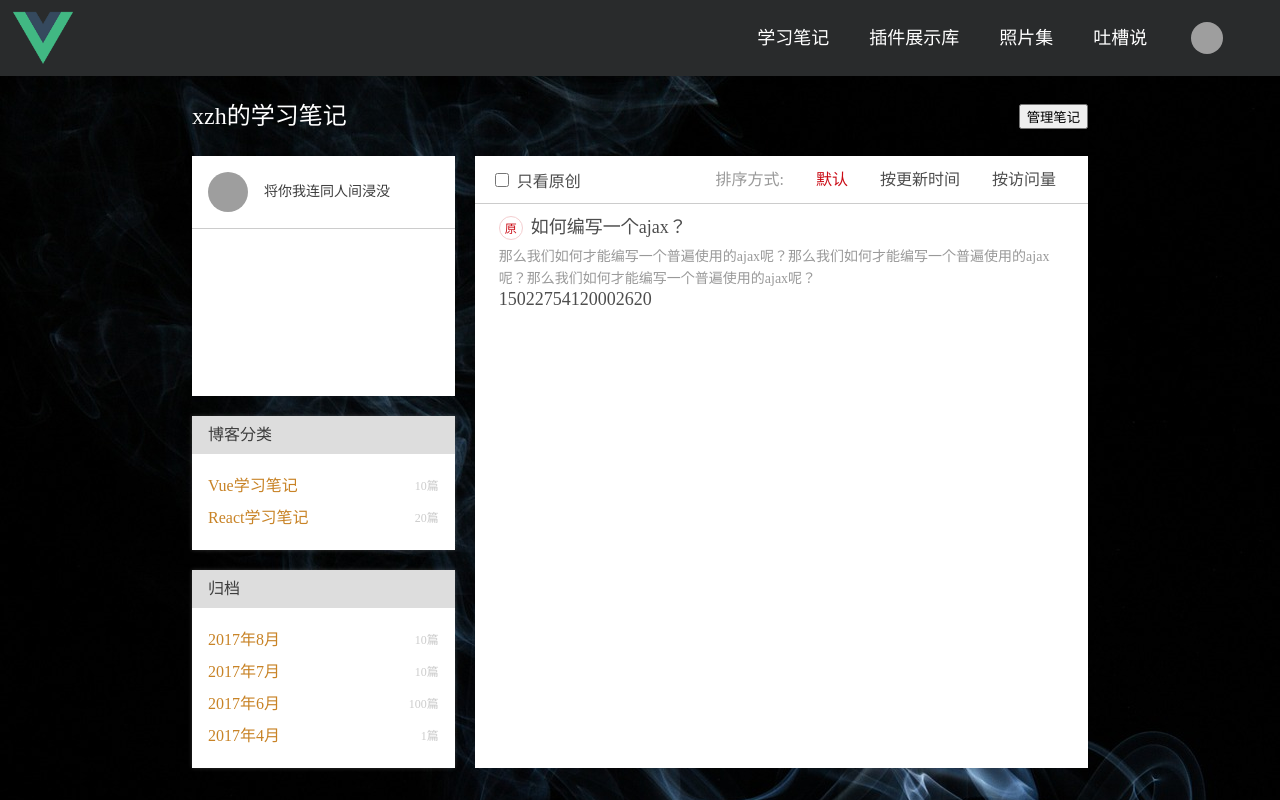
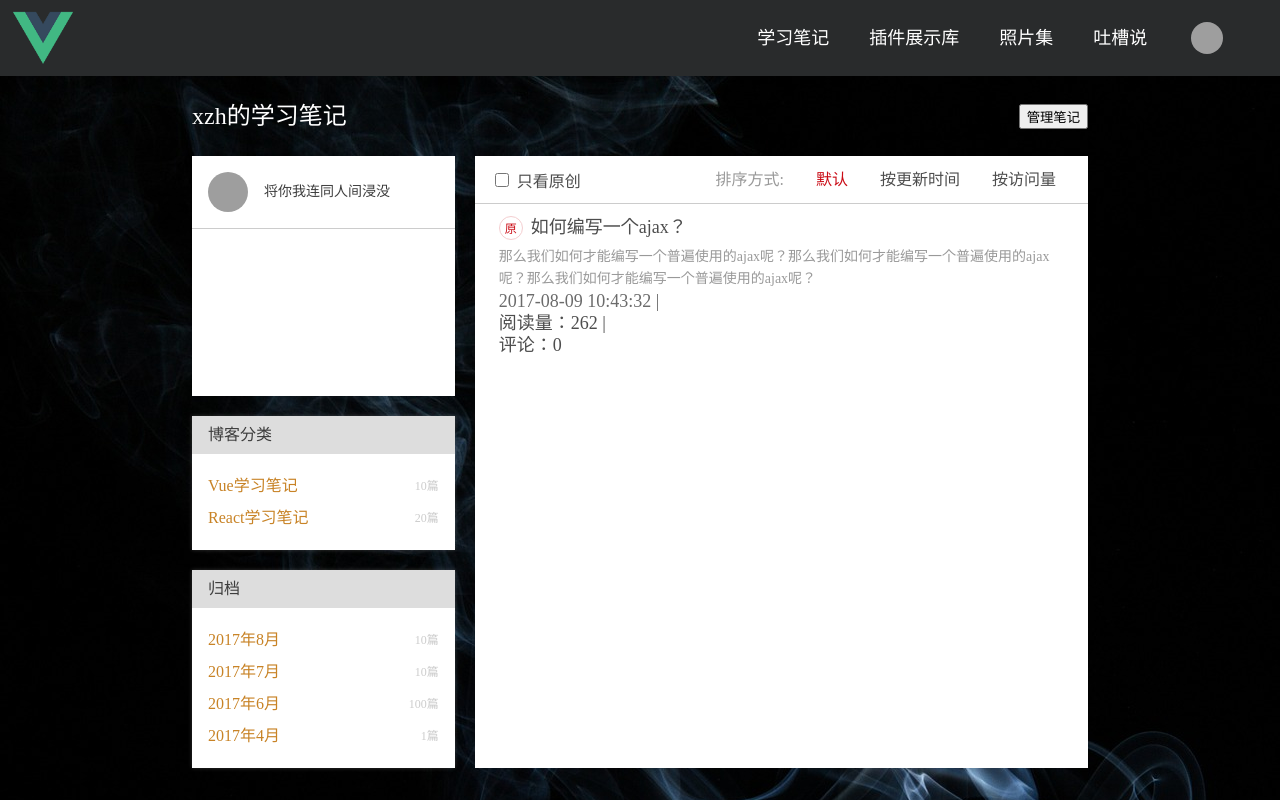
Before and after one commit to xzh97/xzh-blog, a Vue app: page /#/blog/list in a window 1280 px wide. Shown: the top 800 px of the page. Built offline with nearby package versions, Linux system fonts and the light colour scheme; grey boxes are pictures that could not be loaded.

Commit message:
formatDate

```diff
--- a/src/utils/index.js
+++ b/src/utils/index.js
@@ -1,14 +1,16 @@
 const util = {
-    formatDate(date,format){
-        let str = '';
-        format = format || 'yyyy-MM-dd';
+    formatDate(date,format = 'yyyy-MM-dd'){
         if(!date) return '';
-        d = new Date(date);
+        let d = new Date(date);
         if(d.toString() === 'Invalid Date'){
-            if(date){}
+            if(typeof date === 'string'){
+                d = new Date(date.replace('/-/g','/'))
             }
             else{
-            let year,month,day,hour,min,second,arr1 = [],arr2 = [];
+                return '请输入合法日期'
+            }
+        }
+        let year,month,day,hour,min,second;
         year = d.getFullYear();
         month = d.getMonth() + 1;
         day = d.getDate();
@@ -16,14 +18,17 @@ const util = {
         min = d.getMinutes();
         second = d.getSeconds();
 
-            arr1 = format.split(' ');
-            arr2 = [];
-            if(arr1.length > 1){ //说明有时秒分
-                arr1.map(item => {
-                    arr2.push(item.split('/') || item.split(':'));
-                })
-            }
-            console.log(arr2);
+        let newTime = format.replace(/yyyy/g,year).
+        replace(/MM/g,addZero(month)).
+        replace(/dd/g,addZero(day)).
+        replace(/hh/g,addZero(hour)).
+        replace(/mm/g,addZero(min)).
+        replace(/ss/g,addZero(second))
+
+        return newTime;
+
+        function addZero(num){
+            return num < 10 ? `0${num}` : num;
         }
     }
 }
--- a/src/views/blogs/list/index.vue
+++ b/src/views/blogs/list/index.vue
@@ -36,11 +36,11 @@
                                 <span class="blog-type" :class="{'original':item.blogType === 'original',}">原</span>如何编写一个ajax？
                             </h4>
                             <p class="blog-desc">{{ item.description }}</p>
-                            <p class="blog-item-footer">
-                                <span class="blog-update-time">{{ item.lastUpdatedTime }}</span>
-                                <span class="blog-visitor">{{ item.visitor }}</span>
-                                <span class="blog-comment">{{ item.commentCount }}</span>
-                            </p>
+                            <div class="blog-item-footer">
+                                <p class="blog-date"><span>{{ item.lastUpdatedTimeFormat }}</span><span class="point"> | </span></p>
+                                <p class="blog-visitor"><span>阅读量：{{ item.visitor }}</span><span class="point"> | </span></p>
+                                <p class="blog-comment">评论：{{ item.commentCount }}</p>
+                            </div>
                         </li>
                     </ul>
                 </div>
@@ -52,6 +52,8 @@
 <script>
 import Category from '../../../components/base/category/index';
 import Avatar from '../../../components/base/avatar/index';
+
+import util from '../../../utils/index';
 export default {
     name:'blog-list',
     data(){
@@ -114,9 +116,23 @@ export default {
                     value:'visits',
                 },
             ],
-            blogList:[
+            blogList:[],
+        }
+    },
+    created(){
+        this.getBlogList();
+    },
+    methods:{
+        //event
+        sortClickHandle(sortWay){
+            this.sortBy = sortWay.value;
+        },
+
+        //service
+        getBlogList(){
+            let data = [
                 {
-                    id:100001,
+                    id:'zh100001',
                     title:'如何编写一个ajax？',
                     blogType:'original',
                     description:'那么我们如何才能编写一个普遍使用的ajax呢？那么我们如何才能编写一个普遍使用的ajax呢？那么我们如何才能编写一个普遍使用的ajax呢？',
@@ -125,12 +141,9 @@ export default {
                     commentCount:0,
                     comments:[],
                 },
-            ],
-        }
-    },
-    methods:{
-        sortClickHandle(sortWay){
-            this.sortBy = sortWay.value;
+            ];
+            data.map(item => item.lastUpdatedTimeFormat = util.formatDate(item.lastUpdatedTime,'yyyy-MM-dd hh:mm:ss'));
+            this.blogList = data;
         }
     },
     components:{
@@ -251,6 +264,13 @@ export default {
                                 line-height: 22px;
                                 white-space: normal;
                             }
+                            .blog-item-footer{
+                                font-size: 14px;
+                                line-height: 22px;
+                                .blog-date{
+                                    color: #6b6b6b;
+                                }
+                            }
                         }
                     }
                 }
```
Lines whose indentation alone changed are shown as unchanged.
